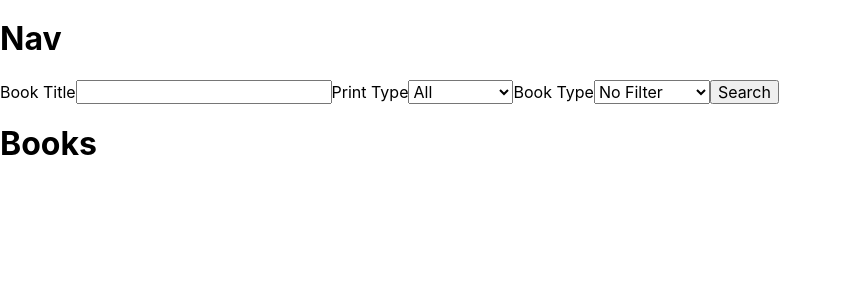
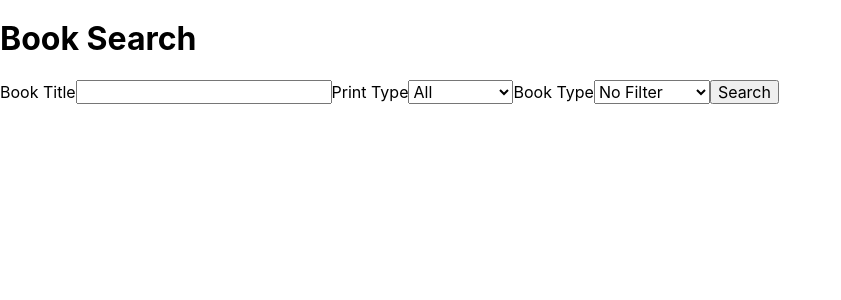
Before and after one commit to thinkful-ei-shark/dominic-faulring-book-search, a React (Create React App) app: page / in a window 1280 px wide. Shown: the top 300 px of the page, without its empty margins (0-841 px from the left). Built offline with nearby package versions, Linux system fonts and the light colour scheme.

Commit message:
changed h2 to h3 in book

```diff
--- a/src/components/Books/Book.js
+++ b/src/components/Books/Book.js
@@ -5,7 +5,7 @@ const Book = ({ book }) => {
   const { volumeInfo, saleInfo } = book;
   return (
     <li>
-      <h2>{volumeInfo.title}</h2>
+      <h3>{volumeInfo.title}</h3>
       <img
         src={
           volumeInfo.imageLinks && volumeInfo.imageLinks.thumbnail
--- a/src/components/Books/Books.js
+++ b/src/components/Books/Books.js
@@ -11,8 +11,12 @@ const Books = ({ books }) => {
 
   return (
     <section>
-      <h1>Books</h1>
-      <ul>{books ? renderBooks() : null}</ul>
+      {books ? (
+        <>
+          <h2>Results</h2>
+          <ul>{renderBooks()}</ul>
+        </>
+      ) : null}
     </section>
   );
 };
--- a/src/components/Nav/Nav.js
+++ b/src/components/Nav/Nav.js
@@ -3,7 +3,7 @@ import React from 'react';
 const Nav = () => {
   return (
     <nav>
-      <h1>Nav</h1>
+      <h1>Book Search</h1>
     </nav>
   );
 };
```
